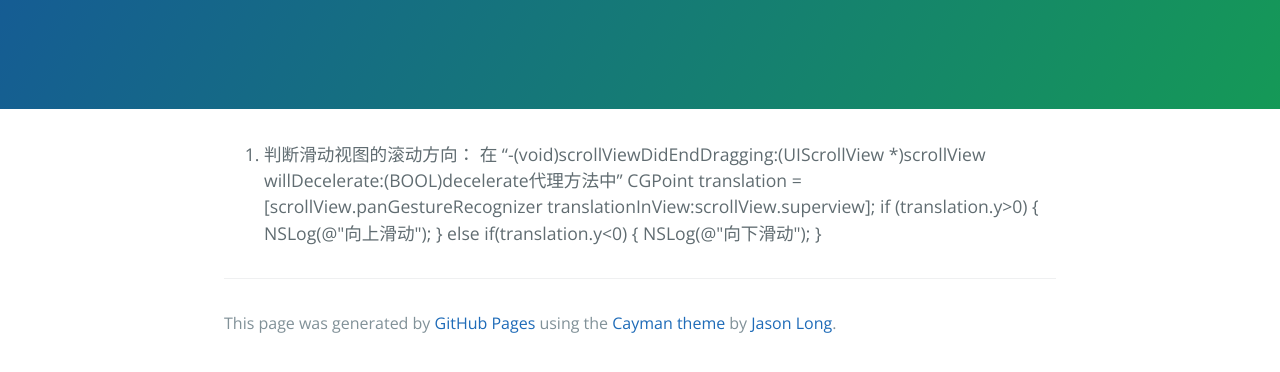
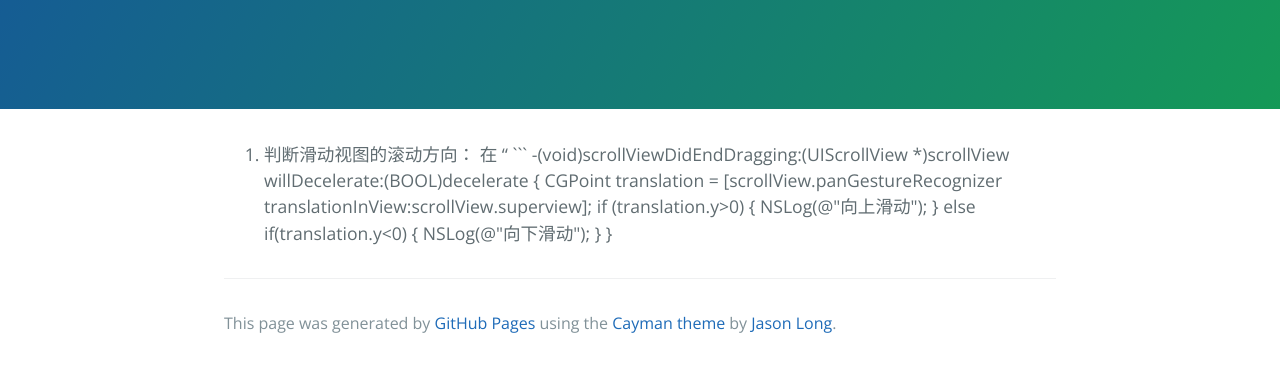
Before and after one commit to LiZhiQian/LiZhiQian.github.io, a plain HTML site: page index.html in a window 1280 px wide. Shown: the part 208-580 px from the top of the page. Drawn offline with nearby package versions, Linux system fonts and the light colour scheme.

Commit message:
Update index.html

````diff
--- a/index.html
+++ b/index.html
@@ -18,8 +18,11 @@
     <section class="main-content">
       <ol>
 <li>判断滑动视图的滚动方向：
-在 “-(void)scrollViewDidEndDragging:(UIScrollView *)scrollView willDecelerate:(BOOL)decelerate代理方法中”
+在 “
 
+```
+-(void)scrollViewDidEndDragging:(UIScrollView *)scrollView willDecelerate:(BOOL)decelerate
+{
   CGPoint translation = [scrollView.panGestureRecognizer translationInView:scrollView.superview];
   if (translation.y&gt;0)
   {
@@ -29,7 +32,7 @@ else if(translation.y&lt;0)
   {
     NSLog(@"向下滑动");
   }
-
+}
 </li>
 </ol>
 
````
Lines whose indentation alone changed are shown as unchanged.
